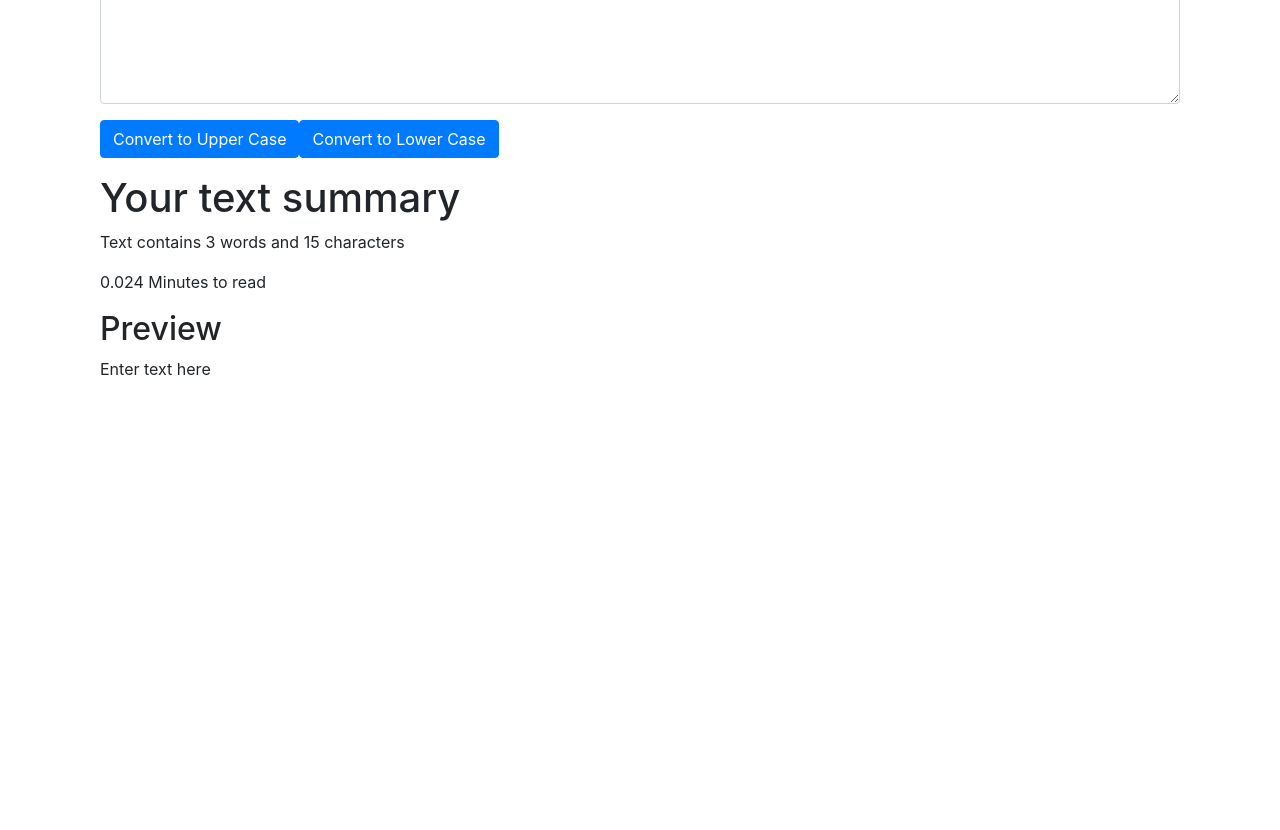
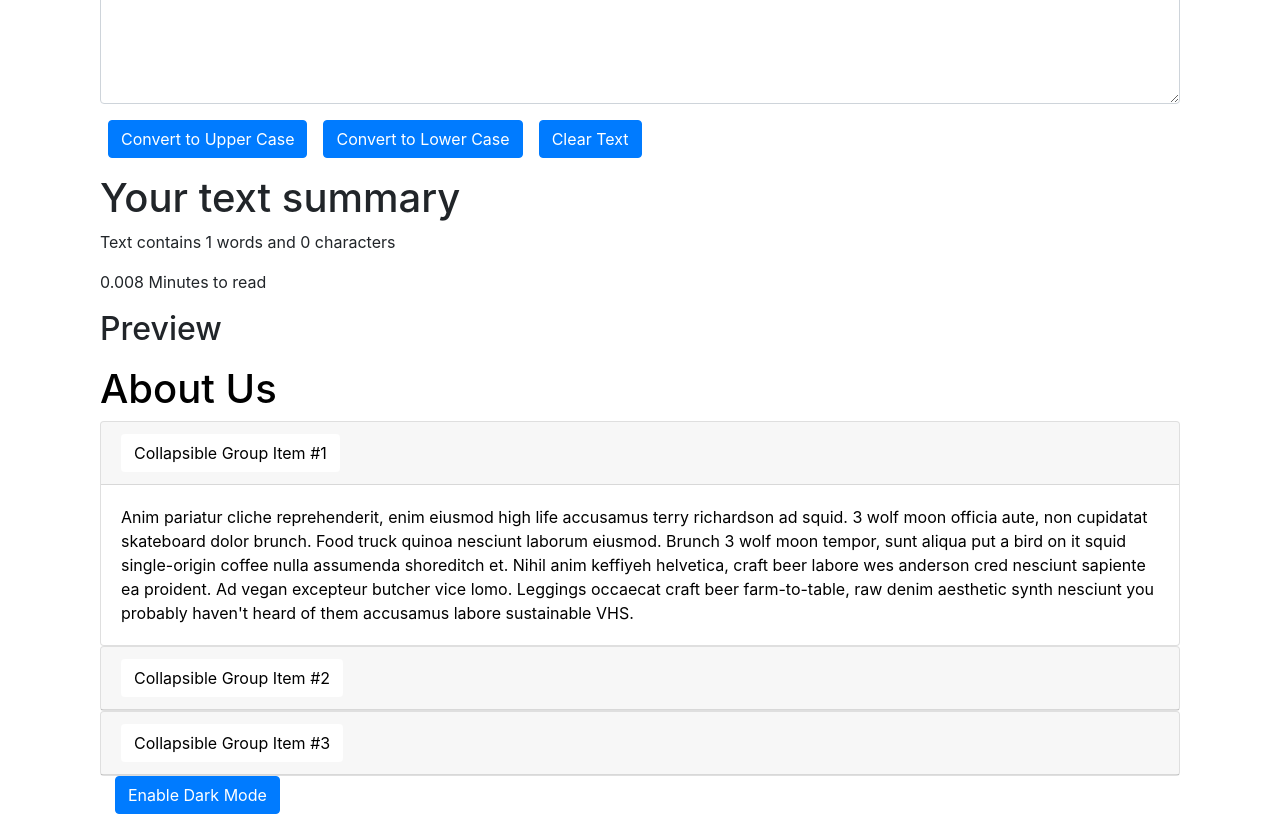
Before and after one commit to Udit7668/TextUtils, a React (Create React App) app: page / in a window 1280 px wide. Shown: the part 220-1050 px from the top of the page. Before the commit the page ends 800 px from the top, so only its background shows below. Built offline with nearby package versions, Linux system fonts and the light colour scheme.

Commit message:
Adding Enable dark mode function

```diff
--- a/src/App.js
+++ b/src/App.js
@@ -1,5 +1,6 @@
 // import logo from './logo.svg';
 import './App.css';
+import About from './component/About';
 import Navbar from './component/Navbar';
 import TextForm from './component/TextForm';
 
@@ -46,6 +47,8 @@
 
 <div className="container my-3" >
 <TextForm  heading="Enter the text To Analyze"/>
+
+<About></About>
 </div>
 
 
--- /dev/null
+++ b/src/component/About.js
@@ -0,0 +1,84 @@
+import React,{useState} from 'react'
+
+export default function About() {
+    const [mystyle,setMyStyle]=useState({
+        color:'black',
+        backgroundColor:'white'
+    });
+
+    const[btntext,setBtnText]=useState("Enable Dark Mode");
+
+   const toggleButton=()=>{
+    if(mystyle.color=='black'){
+        setMyStyle({
+            color:'red',
+            backgroundColor:'black'
+        });
+        setBtnText("Enable White Mode")
+    }
+    else{
+        setMyStyle({
+            color:'black',
+            backgroundColor:'white'
+        });
+        setBtnText("Enable Dark Mode")
+    }
+   }
+
+  return (
+    <div className='container' style={mystyle}>
+
+    <h1>About Us</h1>
+      <div id="accordion">
+  <div className="card">
+    <div className="card-header" id="headingOne">
+      <h5 className="mb-0">
+        <button className="btn btn-link" data-toggle="collapse" style={mystyle} data-target="#collapseOne" aria-expanded="true" aria-controls="collapseOne">
+          Collapsible Group Item #1
+        </button>
+      </h5>
+    </div>
+
+    <div id="collapseOne" className="collapse show" aria-labelledby="headingOne" data-parent="#accordion">
+      <div className="card-body">
+        Anim pariatur cliche reprehenderit, enim eiusmod high life accusamus terry richardson ad squid. 3 wolf moon officia aute, non cupidatat skateboard dolor brunch. Food truck quinoa nesciunt laborum eiusmod. Brunch 3 wolf moon tempor, sunt aliqua put a bird on it squid single-origin coffee nulla assumenda shoreditch et. Nihil anim keffiyeh helvetica, craft beer labore wes anderson cred nesciunt sapiente ea proident. Ad vegan excepteur butcher vice lomo. Leggings occaecat craft beer farm-to-table, raw denim aesthetic synth nesciunt you probably haven't heard of them accusamus labore sustainable VHS.
+      </div>
+    </div>
+  </div>
+  <div className="card">
+    <div className="card-header" id="headingTwo">
+      <h5 className="mb-0">
+        <button className="btn btn-link collapsed" style={mystyle} data-toggle="collapse" data-target="#collapseTwo" aria-expanded="false" aria-controls="collapseTwo">
+          Collapsible Group Item #2
+        </button>
+      </h5>
+    </div>
+    <div id="collapseTwo" className="collapse" aria-labelledby="headingTwo" data-parent="#accordion">
+      <div className="card-body">
+        Anim pariatur cliche reprehenderit, enim eiusmod high life accusamus terry richardson ad squid. 3 wolf moon officia aute, non cupidatat skateboard dolor brunch. Food truck quinoa nesciunt laborum eiusmod. Brunch 3 wolf moon tempor, sunt aliqua put a bird on it squid single-origin coffee nulla assumenda shoreditch et. Nihil anim keffiyeh helvetica, craft beer labore wes anderson cred nesciunt sapiente ea proident. Ad vegan excepteur butcher vice lomo. Leggings occaecat craft beer farm-to-table, raw denim aesthetic synth nesciunt you probably haven't heard of them accusamus labore sustainable VHS.
+      </div>
+    </div>
+  </div>
+  <div className="card">
+    <div className="card-header" id="headingThree">
+      <h5 className="mb-0">
+        <button className="btn btn-link collapsed" style={mystyle} data-toggle="collapse" data-target="#collapseThree" aria-expanded="false" aria-controls="collapseThree">
+          Collapsible Group Item #3
+        </button>
+      </h5>
+    </div>
+    <div id="collapseThree" className="collapse" aria-labelledby="headingThree" data-parent="#accordion">
+      <div className="card-body">
+        Anim pariatur cliche reprehenderit, enim eiusmod high life accusamus terry richardson ad squid. 3 wolf moon officia aute, non cupidatat skateboard dolor brunch. Food truck quinoa nesciunt laborum eiusmod. Brunch 3 wolf moon tempor, sunt aliqua put a bird on it squid single-origin coffee nulla assumenda shoreditch et. Nihil anim keffiyeh helvetica, craft beer labore wes anderson cred nesciunt sapiente ea proident. Ad vegan excepteur butcher vice lomo. Leggings occaecat craft beer farm-to-table, raw denim aesthetic synth nesciunt you probably haven't heard of them accusamus labore sustainable VHS.
+      </div>
+    </div>
+  </div>
+</div>
+ <div className="container">
+  <button className="btn btn-primary" onClick={toggleButton}>{btntext}</button>
+
+ </div>
+
+    </div>
+  )
+}
--- a/src/component/Navbar.js
+++ b/src/component/Navbar.js
@@ -5,7 +5,7 @@
 export default function Navbar(props) {
   return (
     <>
-   <nav className="navbar navbar-expand-lg navbar-light bg-light">
+   <nav className="navbar navbar-expand-lg navbar-dark bg-dark">
   <a className="navbar-brand" href="/">{props.title}</a>
   <button className="navbar-toggler" type="button" data-toggle="collapse" data-target="/navbarSupportedContent" aria-controls="navbarSupportedContent" aria-expanded="false" aria-label="Toggle navigation">
     <span className="navbar-toggler-icon"></span>
--- a/src/component/TextForm.js
+++ b/src/component/TextForm.js
@@ -14,13 +14,18 @@
        let newText=text.toLowerCase();
         setText(newText)
     }
+    const handleClearClick=()=>{
+        console.log("Clear text was clicked"+text);
+       let newText='';
+        setText(newText)
+    }
 
     const handleOnChange=(event)=>{
         console.log("On Change");
         setText(event.target.value)
     }
 
-    const [text,setText]=useState('Enter text here');
+    const [text,setText]=useState('');
 
     return (
         <>
@@ -29,8 +34,9 @@
       <div className="form-group">
       <textarea className="form-control" id="mybox" rows="8"  value={text} onChange={handleOnChange}/>
     </div>
-   <button className="btn btn-primary" onClick={handleUpClick}>Convert to Upper Case</button>
-   <button className="btn btn-primary" onClick={handleLowerClick}>Convert to Lower Case</button>
+   <button className="btn btn-primary mx-2" onClick={handleUpClick}>Convert to Upper Case</button>
+   <button className="btn btn-primary mx-2" onClick={handleLowerClick}>Convert to Lower Case</button>
+   <button className="btn btn-primary mx-2" onClick={handleClearClick}>Clear Text</button>
      </div>
 
      <div className="container  my-3">
```
